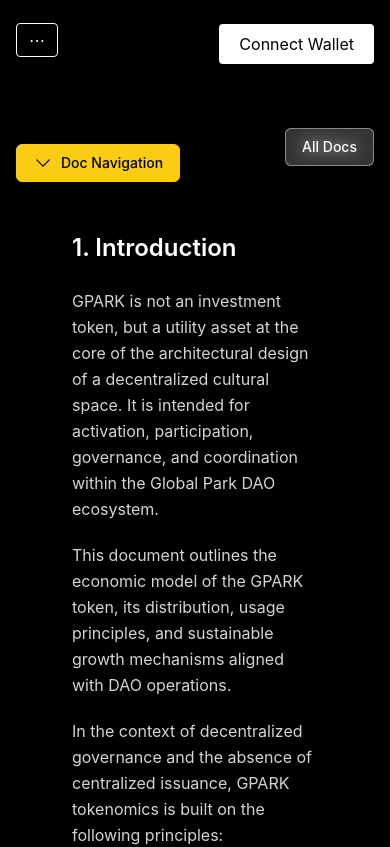
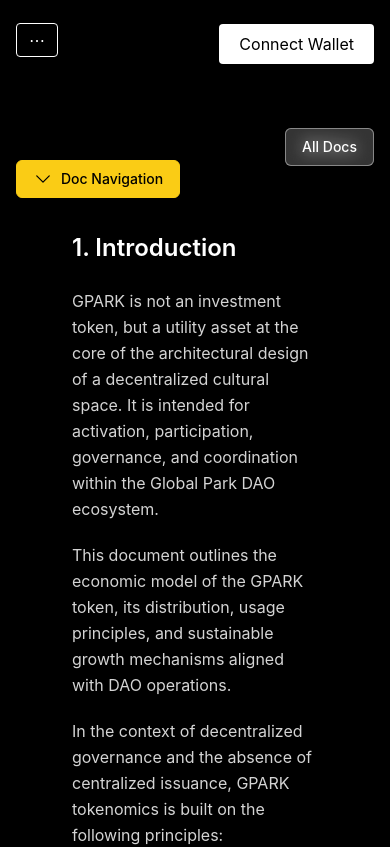
Before and after one commit to GPARKPRO/globalpark-site, a Next.js app: page /docs/tokenomics in a window 390 px wide. Shown: the top 847 px of the page. Built offline with nearby package versions, Linux system fonts and the light colour scheme.

Commit message:
Update MobileDocSectionNav.tsx

```diff
--- a/components/docs/common/MobileDocSectionNav.tsx
+++ b/components/docs/common/MobileDocSectionNav.tsx
@@ -30,7 +30,7 @@ export default function MobileDocSectionNav() {
   ];
 
   return (
-    <div className="lg:hidden fixed top-36 left-4 z-30 w-full pr-4">
+    <div className="lg:hidden fixed top-[160px] left-4 z-10 w-full pr-4 pointer-events-auto">
       <div className="relative w-full max-w-screen-lg">
         <button
           onClick={() => setOpen(!open)}
@@ -50,7 +50,7 @@ export default function MobileDocSectionNav() {
         </button>
 
         {open && (
-          <div className="absolute top-full left-0 mt-2 w-[22rem] border border-neutral-700 rounded bg-neutral-900 p-4 shadow-lg">
+          <div className="absolute top-full left-0 mt-2 w-[22rem] border border-neutral-700 rounded bg-neutral-900 p-4 shadow-lg z-30">
             <div className="grid grid-cols-2 gap-x-4 gap-y-2">
               {links.map(({ id, label }, index) => (
                 <a
```
